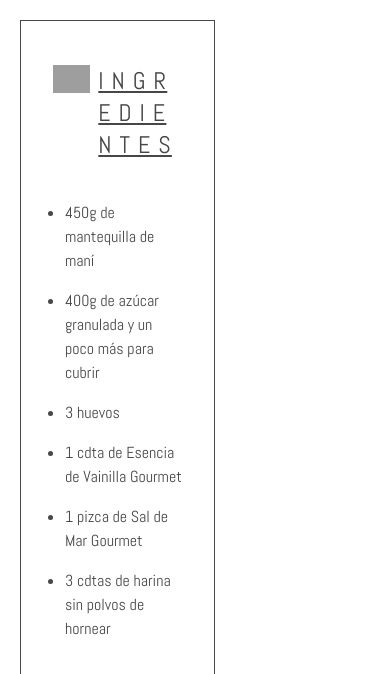
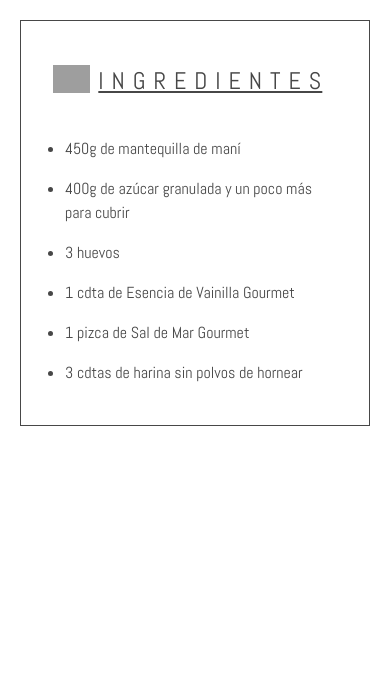
Before and after one commit to mahojv/recetario-online, a React (Vite) app: page / in a window 390 px wide. Shown: the top 674 px of the page. Built offline with nearby package versions, Linux system fonts and the light colour scheme; grey boxes are pictures that could not be loaded.

Commit message:
diseno responsive

```diff
--- a/src/components/Ingredientes.jsx
+++ b/src/components/Ingredientes.jsx
@@ -2,7 +2,7 @@ import React from 'react'
 
 export default function Ingredientes() {
   return (
-   <section className='border border-[#474747] w-1/2 m-5 p-4 max-w-[500px] '>
+   <section className='border border-[#474747] md:w-1/2 m-5 p-4 max-w-[700px] '>
 
         <h2 className='flex justify-left space-x-1 gap-2 text-[#474747] underline tracking-wider p-4 mt-3 text-2xl'><img src="https://www.gourmet.cl/wp-content/themes/gourmet/img/icons/sombrero.png" alt="gormet" className='h-7 '/>I N  G R E D I E N T E S</h2>
         <div>
```
